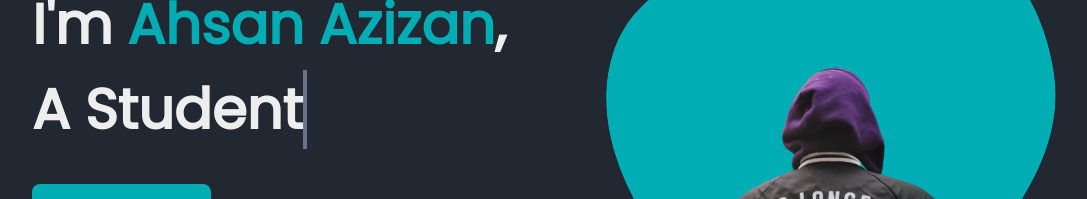
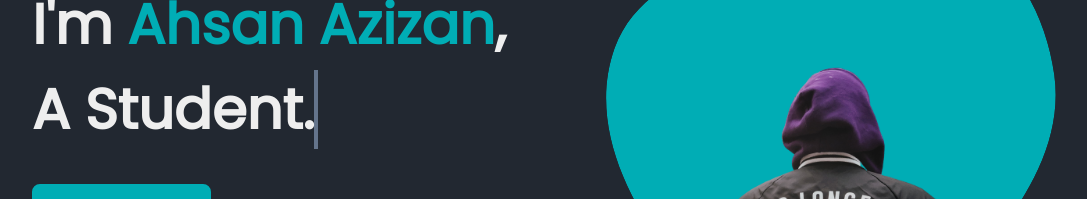
Before and after one commit to ahsanzizan/ahsanzizan.github.io, a plain HTML site: page index.html in a window 1280 px wide. Shown: the part 263-462 px from the top of the page, without its empty margins (96-1183 px from the left). Drawn offline with nearby package versions, Linux system fonts and the light colour scheme.

Commit message:
small changes

```diff
--- a/index.html
+++ b/index.html
@@ -36,7 +36,7 @@
             <!-- Hero -->
             <section class="home bd-grid" id="home">
                 <div class="home__data">
-                    <h1 class="home__title">Hey There! <br>I'm <span class="home__title-color">Ahsan Azizan</span>, <br>A <span class="typewrite" data-period="1500" data-type='["Programmer", "Student", "Developer"]'></span></h1>
+                    <h1 class="home__title">Hey There! <br>I'm <span class="home__title-color">Ahsan Azizan</span>, <br>A <span class="typewrite" data-period="1500" data-type='["Programmer.", "Student.", "Developer."]'></span></h1>
                     <a href="mailto:ahsanaz461@gmail.com" class="btn">Contact Me</a>
                 </div>
 
```
